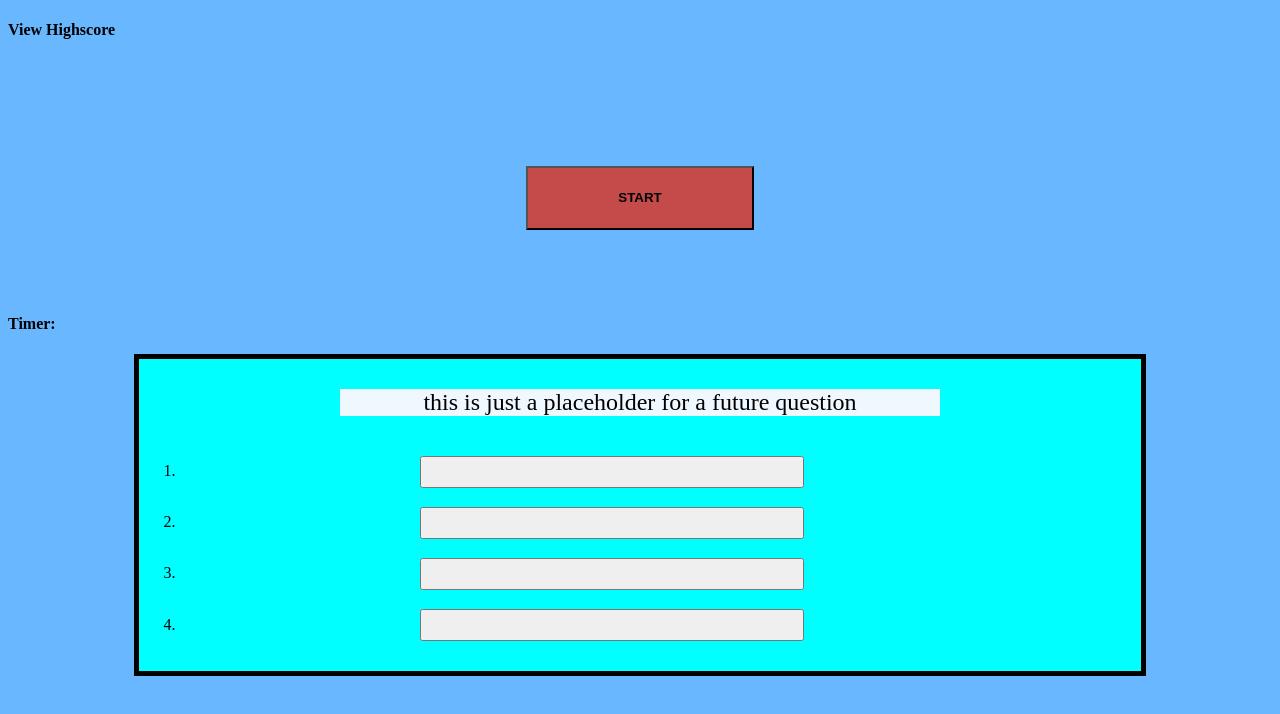
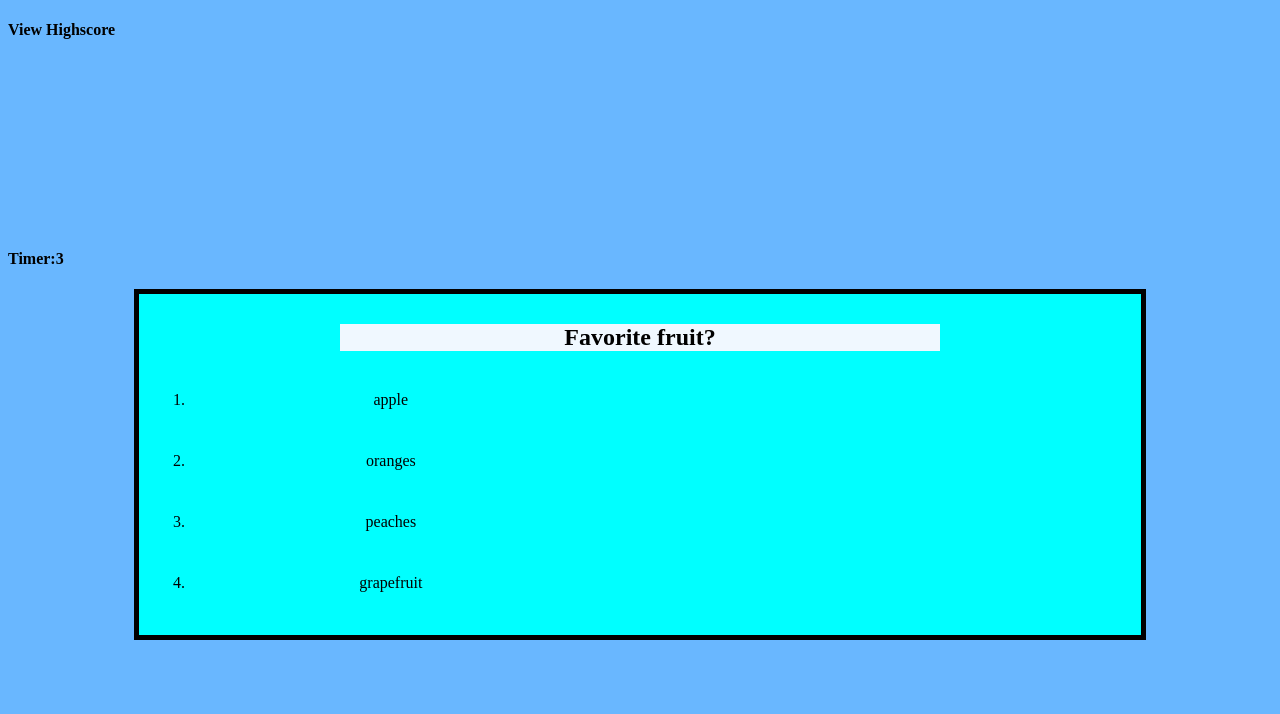
Before and after one commit to Variegatedhuman/Adam-s-Javascript-Study-Guide-Quiz, a plain HTML site: page index.html in a window 1280 px wide. Both pictures are taken after a click on the button "START". Drawn offline with Linux system fonts and the light colour scheme.

Commit message:
added js, worked on css, changed some html

```diff
--- a/assets/script.js
+++ b/assets/script.js
@@ -0,0 +1,98 @@
+const startButton = document.querySelector("#start-button")
+const buttonOne = document.querySelector("#choice-1")
+const buttonTwo = document.querySelector("#choice-2")
+const buttonThree = document.querySelector("#choice-3")
+const buttonFour = document.querySelector("#choice-4")
+const scoreButton = document.querySelector(".highScoreLeaderboard")
+const questions = document.querySelector(".questions")
+const questionCard = document.querySelector(".questionCards")
+const currentTime = document.querySelector("#currentTime")
+let currentQuestion = 0
+let score = 0
+let time = 5
+let timer
+
+var question = [
+    {
+        questionTitle: "Favorite fruit?",
+        choices: ["apple", "oranges", "peaches", "grapefruit"],
+        answer: "apple"
+    },
+    {
+        questionTitle: "Favorite veggie?",
+        choices: ["carrot", "onions", "eggplant", "celery"],
+        answer: "carrot"
+    },
+    {
+        questionTitle: "Favorite rock?",
+        choices: ["granite", "limestone", "tigerseye", "marble"],
+        answer: "granite"
+    },
+]
+
+function endQuiz (){
+    questionCard.classList.add("hide");
+    const scoreBoard = document.querySelector(".scoreBoard")
+    scoreBoard.classList.remove("hide")
+    let scoreEl = document.createElement("h2")
+    scoreEl.textContent = "Congrats your score is: " + score
+    scoreBoard.appendChild(scoreEl)
+    clearInterval(timer)
+
+}
+
+function checkAnswer(){
+    console.log(this.dataset.value);
+
+    if(this.dataset.value === question[currentQuestion].answer){
+        alert("CORRECT!")
+        score++
+    } else {
+        alert("Incorrect")
+        time-=10
+    }
+    currentQuestion++;
+
+    if (currentQuestion >= question.length){
+        endQuiz();
+    } else {
+    renderQuestion();
+    }
+}
+function renderQuestion(){
+    const questionOptions = document.querySelector(".questionOptions")
+    questionOptions.innerHTML="";
+    questions.textContent =question[currentQuestion].questionTitle
+    for (let index = 0; index < question[currentQuestion].choices.length; index++) {
+        var liEl= document.createElement("li");
+        liEl.textContent = question[currentQuestion].choices[index]
+        liEl.setAttribute("type","button")
+        liEl.setAttribute("data-value", question[currentQuestion].choices[index])
+        liEl.classList.add("buttons")
+        liEl.addEventListener("click", checkAnswer)
+        questionOptions.appendChild(liEl)
+    }
+}
+
+function timerCountdown(){
+    timer = setInterval(() => {
+        if(time === 0){
+            clearInterval(timer)
+            endQuiz()
+        } else {
+        time--
+        currentTime.textContent= time
+        }
+    }, 1000);
+
+}
+
+function startQuiz() {
+    questionCard.classList.remove("hide");
+    startButton.classList.add("hide");
+    renderQuestion();
+    timerCountdown();
+}
+
+
+startButton.addEventListener("click", startQuiz)
--- a/assets/style.css
+++ b/assets/style.css
@@ -7,8 +7,31 @@ h1 {
     text-align: center;
 }
 
+.mainMenu  {
+    flex: auto;
+    text-align: center;
+    margin-top: 5%;
+    padding: 5%;
 
 
+}
+
+.mainMenu button {
+    width: 20%;
+    height: 2%;
+    padding: 2%;
+    background-color: rgb(197, 75, 75);
+    border: 10%;
+}
+
+
+.scoreBoard {
+    margin-left: 10%;
+    margin-right: 10%;
+    border: 5px solid black;
+    background-color: aqua;
+    text-align: center;
+}
 .questionCards {
     margin-left: 10%;
     margin-right: 10%;
@@ -52,18 +75,16 @@ h1 {
     margin: 1%;
 
 }
-.mainMenu  {
-    flex: auto;
-    text-align: center;
-    margin-top: 5%;
-    padding: 5%;
+
+.hide {
+    display: none;
+}
+
+.buttons {
+    width: 40%;
+    height: 2rem;
+    padding: 1%;
+    margin: 1%;
 
 
 }
-
-.mainMenu button {
-    width: 20%;
-    height: 2%;
-    padding: 2%;
-    background-color: rgb(197, 75, 75);
-}
--- a/index.html
+++ b/index.html
@@ -17,20 +17,19 @@
 
         </nav>
     </section>
-        <h4><strong>Timer:</strong></h4>
-    <section class="questionCards">
+        <h4><strong>Timer:<span id="currentTime"></span></strong></h4>
+    <section class="questionCards hide">
 
-        <p class="questions">
-            this is just a placeholder for a future question
+        <h2 class="questions"></h2>
             <ol class="questionOptions">
-                <li><span></span><button id="choice-1" type="button"></button></span></li>
+                <!-- <li><span></span><button id="choice-1" type="button"></button></span></li>
                 <li><span></span><button id="choice-2" type="button"></button></span></li>
                 <li><span></span><button id="choice-3" type="button"></button></span></li>
-                <li><span></span><button id="choice-4" type="button"></button></span></li>
+                <li><span></span><button id="choice-4" type="button"></button></span></li> -->
             </ol>
-        </p>
     </section>
+    <section class="scoreBoard hide"></section>
 
-    <script rel="Javascript" href="assets/script.js"></script>
+    <script rel= "javascript" src="./assets/script.js"></script>
 </body>
 </html>
```
